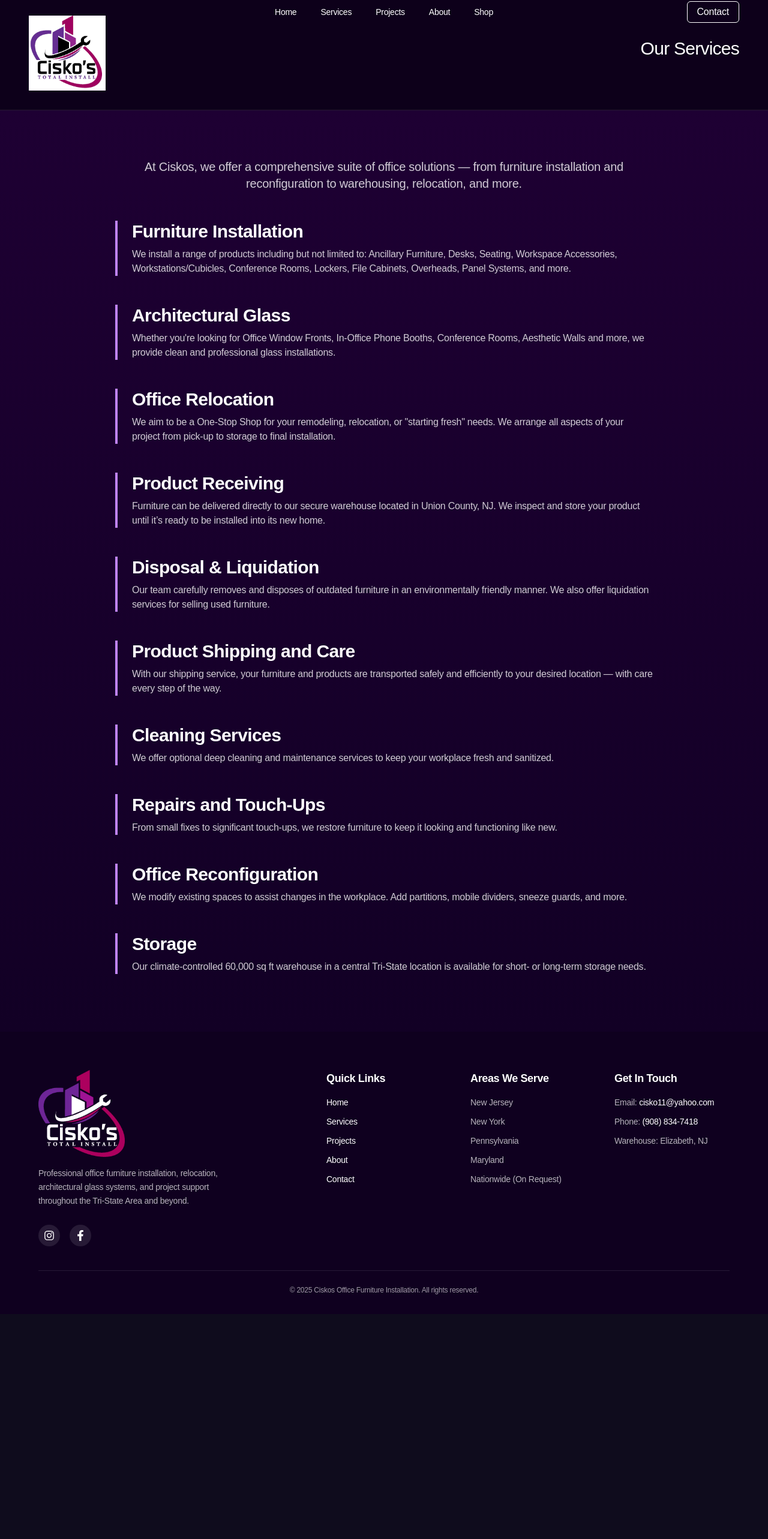
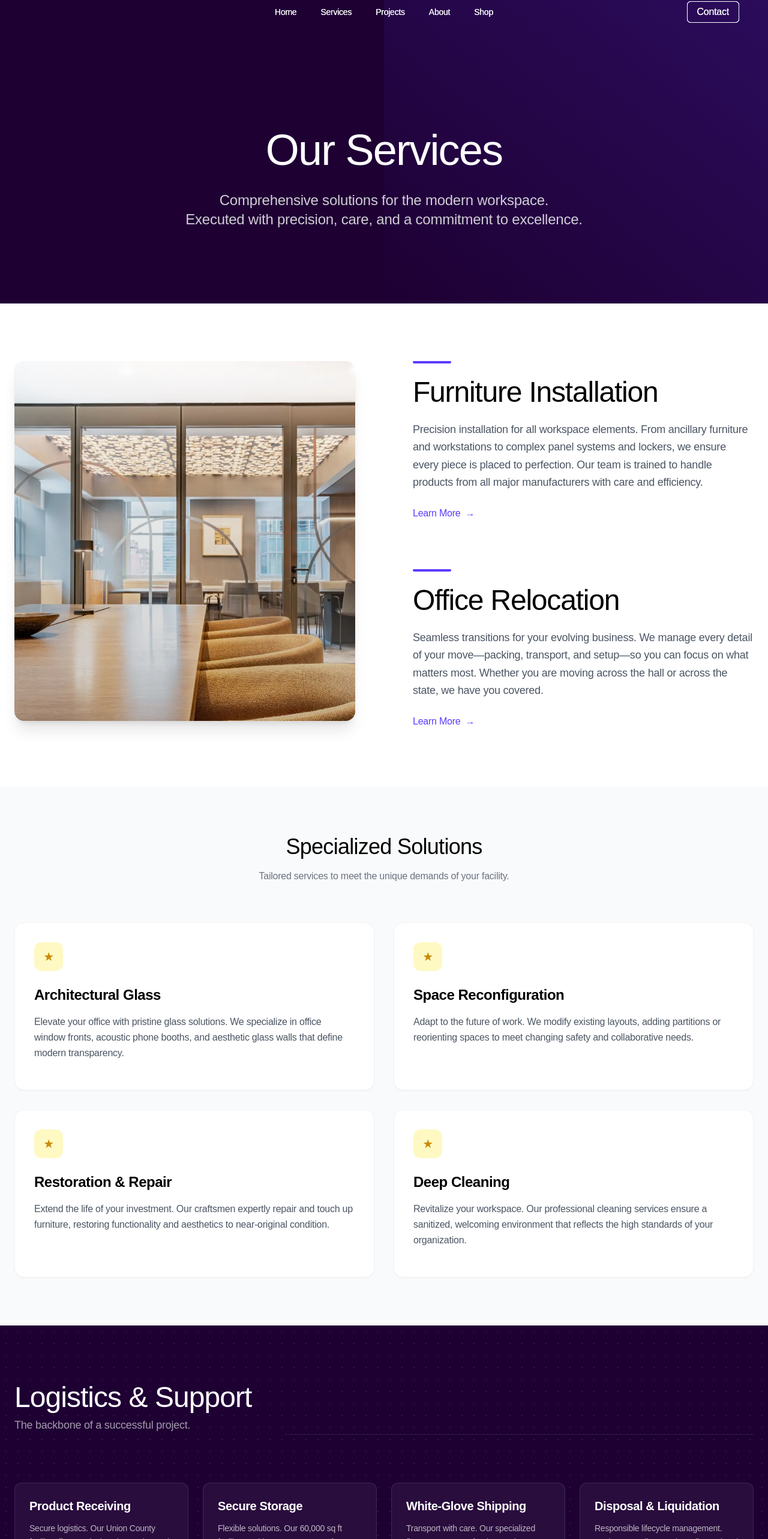
Before and after one commit to fctico11/ciskos, a React (Vite) app: page /services in a window 1280 px wide. Shown: the part 6-2572 px from the top of the page at 60% size. Before the commit the page ends 2197 px from the top, so only its background shows below. Built offline with nearby package versions, Linux system fonts and the light colour scheme; a web font is replaced by a local one.

Commit message:
updates to services

```diff
--- a/src/pages/Services.jsx
+++ b/src/pages/Services.jsx
@@ -1,57 +1,81 @@
-import { useEffect } from 'react';
+import { useEffect, useRef, useState } from 'react';
 import { Helmet } from 'react-helmet-async';
-import { Link } from 'react-router-dom';
-import logo from '../assets/ciskologo.webp';
+import Header from '../components/Header';
+import Cta from '../components/Cta';
+import coolshot from '../assets/projects/tma/coolshot.webp';
 
+// --- Data ---
 
-const services = [
-  {
-    title: 'Furniture Installation',
-    description:
-      'We install a range of products including but not limited to: Ancillary Furniture, Desks, Seating, Workspace Accessories, Workstations/Cubicles, Conference Rooms, Lockers, File Cabinets, Overheads, Panel Systems, and more.',
-  },
+const specializedServices = [
   {
     title: 'Architectural Glass',
     description:
-      "Whether you're looking for Office Window Fronts, In-Office Phone Booths, Conference Rooms, Aesthetic Walls and more, we provide clean and professional glass installations.",
+      'Elevate your office with pristine glass solutions. We specialize in office window fronts, acoustic phone booths, and aesthetic glass walls that define modern transparency.',
   },
   {
-    title: 'Office Relocation',
+    title: 'Space Reconfiguration',
     description:
-      'We aim to be a One-Stop Shop for your remodeling, relocation, or "starting fresh" needs. We arrange all aspects of your project from pick-up to storage to final installation.',
+      'Adapt to the future of work. We modify existing layouts, adding partitions or reorienting spaces to meet changing safety and collaborative needs.',
   },
   {
+    title: 'Restoration & Repair',
+    description:
+      'Extend the life of your investment. Our craftsmen expertly repair and touch up furniture, restoring functionality and aesthetics to near-original condition.',
+  },
+  {
+    title: 'Deep Cleaning',
+    description:
+      'Revitalize your workspace. Our professional cleaning services ensure a sanitized, welcoming environment that reflects the high standards of your organization.',
+  },
+];
+
+const logisticsServices = [
+  {
     title: 'Product Receiving',
-    description:
-      'Furniture can be delivered directly to our secure warehouse located in Union County, NJ. We inspect and store your product until it’s ready to be installed into its new home.',
+    description: 'Secure logistics. Our Union County facility offers meticulous inspection and climate-controlled storage.',
+  },
+  {
+    title: 'Secure Storage',
+    description: 'Flexible solutions. Our 60,000 sq ft facility provides secure storage for short-term projects and long-term assets.',
+  },
+  {
+    title: 'White-Glove Shipping',
+    description: 'Transport with care. Our specialized fleet ensures your furniture arrives safely and on time.',
   },
   {
     title: 'Disposal & Liquidation',
-    description:
-      'Our team carefully removes and disposes of outdated furniture in an environmentally friendly manner. We also offer liquidation services for selling used furniture.',
-  },
-  {
-    title: 'Product Shipping and Care',
-    description:
-      'With our shipping service, your furniture and products are transported safely and efficiently to your desired location — with care every step of the way.',
-  },
-  {
-    title: 'Cleaning Services',
-    description: 'We offer optional deep cleaning and maintenance services to keep your workplace fresh and sanitized.',
-  },
-  {
-    title: 'Repairs and Touch-Ups',
-    description: 'From small fixes to significant touch-ups, we restore furniture to keep it looking and functioning like new.',
-  },
-  {
-    title: 'Office Reconfiguration',
-    description: 'We modify existing spaces to assist changes in the workplace. Add partitions, mobile dividers, sneeze guards, and more.',
-  },
-  {
-    title: 'Storage',
-    description: 'Our climate-controlled 60,000 sq ft warehouse in a central Tri-State location is available for short- or long-term storage needs.',
+    description: 'Responsible lifecycle management. Environmentally conscious disposal and value recovery services.',
   },
 ];
+
+// --- Components ---
+
+const FadeInSection = ({ children, className = '', delay = 0 }) => {
+  const [isVisible, setIsVisible] = useState(false);
+  const domRef = useRef();
+
+  useEffect(() => {
+    const observer = new IntersectionObserver(entries => {
+      entries.forEach(entry => setIsVisible(entry.isIntersecting));
+    });
+    const currentRef = domRef.current;
+    if (currentRef) observer.observe(currentRef);
+    return () => {
+      if (currentRef) observer.unobserve(currentRef);
+    };
+  }, []);
+
+  return (
+    <div
+      ref={domRef}
+      className={`transition-all duration-1000 ease-out transform ${isVisible ? 'opacity-100 translate-y-0' : 'opacity-0 translate-y-10'
+        } ${className}`}
+      style={{ transitionDelay: `${delay}ms` }}
+    >
+      {children}
+    </div>
+  );
+};
 
 export default function ServicesPage() {
   useEffect(() => {
@@ -61,41 +85,160 @@ export default function ServicesPage() {
   return (
     <>
       <Helmet>
-        <title>Our Services | Ciskos</title>
+        <title>Services | Ciskos</title>
         <meta
           name="description"
-          content="Explore the full range of office furniture services provided by Ciskos: installation, glass systems, relocation, shipping, storage, and more."
+          content="Experience the Ciskos standard. Comprehensive office solutions including installation, logistics, and architectural glass, delivered with precision."
         />
       </Helmet>
 
-      {/* Header */}
-      <header className="w-full py-8 px-6 md:px-12 bg-[#0d001a] flex justify-between items-center border-b border-white/10">
-        <Link to="/">
-          <img src={logo} alt="Ciskos Logo" className="w-28 md:w-32" />
-        </Link>
-        <h1 className="text-white text-2xl md:text-3xl font-light tracking-tight">Our Services</h1>
-      </header>
+      <div className="min-h-screen bg-white text-black overflow-x-hidden">
+        <Header />
 
-      {/* Services Description Section */}
-      <main className="w-full bg-gradient-to-b from-[#1e0033] to-[#120025] py-20 px-6 md:px-16 text-white">
-        <div className="max-w-4xl mx-auto space-y-12">
-          <p className="text-lg md:text-xl text-white/80 text-center mb-8">
-            At Ciskos, we offer a comprehensive suite of office solutions — from furniture installation and reconfiguration to warehousing, relocation, and more.
+        {/* --- Hero Section --- */}
+        {/* Increased top padding to create space between header and text */}
+        <section className="w-full bg-[#1e0033] text-white pt-[220px] pb-[100px] px-6 relative overflow-hidden">
+          {/* Abstract Background Shape */}
+          <div className="absolute top-0 right-0 w-1/2 h-full bg-gradient-to-bl from-[#5e3aff]/20 to-transparent pointer-events-none" />
+
+          <div className="max-w-5xl mx-auto text-center relative z-10">
+            <h1 className="text-5xl md:text-7xl font-light mb-8 tracking-tight animate-fade-in">
+              Our Services
+            </h1>
+            <p className="text-white/80 text-xl md:text-2xl leading-relaxed max-w-3xl mx-auto font-light animate-slide-up delay-200">
+              Comprehensive solutions for the modern workspace. <br className="hidden md:block" />
+              Executed with precision, care, and a commitment to excellence.
             </p>
+          </div>
+        </section>
 
-          {services.map((service, idx) => (
-            <div key={idx} className="border-l-4 border-purple-400 pl-6">
-              <h3 className="text-2xl md:text-3xl font-semibold mb-2 text-white">
+        {/* --- Section 1: Core Services (Custom Layout) --- */}
+        <section className="w-full py-24 px-6">
+          <div className="max-w-7xl mx-auto">
+            <div className="flex flex-col md:flex-row gap-12 md:gap-24">
+
+              {/* Left Column: Image (Desktop) / Bottom (Mobile) */}
+              {/* On mobile, this comes LAST (order-3). On desktop, it's FIRST (default/order-1) */}
+              <div className="w-full md:w-1/2 order-3 md:order-1">
+                {/* Removed FadeInSection to ensure visibility */}
+                <div className="sticky top-32">
+                  <div className="aspect-[3/4] md:aspect-auto md:h-[600px] bg-gray-100 rounded-2xl shadow-xl relative overflow-hidden group">
+                    <img
+                      src={coolshot}
+                      alt="Office Environment"
+                      className="absolute inset-0 w-full h-full object-cover transition-transform duration-1000 group-hover:scale-105"
+                    />
+                    <div className="absolute inset-0 bg-gradient-to-t from-black/20 to-transparent" />
+                  </div>
+                </div>
+              </div>
+
+              {/* Right Column: Text Blocks */}
+              <div className="w-full md:w-1/2 flex flex-col gap-20 order-1 md:order-2">
+
+                {/* Block 1: Furniture Installation */}
+                <FadeInSection>
+                  <div className="space-y-6">
+                    <div className="w-16 h-1 bg-[#5e3aff] rounded-full mb-6" />
+                    <h2 className="text-4xl md:text-5xl font-light text-black tracking-tight">
+                      Furniture Installation
+                    </h2>
+                    <p className="text-lg text-gray-600 leading-relaxed">
+                      Precision installation for all workspace elements. From ancillary furniture and workstations to complex panel systems and lockers, we ensure every piece is placed to perfection. Our team is trained to handle products from all major manufacturers with care and efficiency.
+                    </p>
+                    <button className="text-[#5e3aff] font-medium hover:text-[#4a2bc2] transition-colors flex items-center gap-2 group">
+                      Learn More <span className="group-hover:translate-x-1 transition-transform">→</span>
+                    </button>
+                  </div>
+                </FadeInSection>
+
+                {/* Block 2: Office Relocation */}
+                <FadeInSection delay={200}>
+                  <div className="space-y-6">
+                    <div className="w-16 h-1 bg-[#5e3aff] rounded-full mb-6" />
+                    <h2 className="text-4xl md:text-5xl font-light text-black tracking-tight">
+                      Office Relocation
+                    </h2>
+                    <p className="text-lg text-gray-600 leading-relaxed">
+                      Seamless transitions for your evolving business. We manage every detail of your move—packing, transport, and setup—so you can focus on what matters most. Whether you are moving across the hall or across the state, we have you covered.
+                    </p>
+                    <button className="text-[#5e3aff] font-medium hover:text-[#4a2bc2] transition-colors flex items-center gap-2 group">
+                      Learn More <span className="group-hover:translate-x-1 transition-transform">→</span>
+                    </button>
+                  </div>
+                </FadeInSection>
+
+              </div>
+            </div>
+          </div>
+        </section>
+
+        {/* --- Section 2: Specialized Solutions (Grid) --- */}
+        <section className="w-full py-20 px-6 bg-gray-50">
+          <div className="max-w-7xl mx-auto">
+            <FadeInSection>
+              <div className="text-center mb-16">
+                <h2 className="text-3xl md:text-4xl text-black font-light mb-4">Specialized Solutions</h2>
+                <p className="text-gray-500 max-w-2xl mx-auto">Tailored services to meet the unique demands of your facility.</p>
+              </div>
+            </FadeInSection>
+
+            <div className="grid grid-cols-1 md:grid-cols-2 gap-8">
+              {specializedServices.map((service, idx) => (
+                <FadeInSection key={idx} delay={idx * 100}>
+                  <div className="group bg-white p-8 rounded-2xl shadow-sm hover:shadow-xl transition-all duration-300 border border-gray-100 hover:border-[#5e3aff]/20 h-full flex flex-col">
+                    <div className="w-12 h-12 bg-yellow-100 rounded-xl mb-6 flex items-center justify-center text-yellow-600">
+                      {/* Icon Placeholder */}
+                      <span className="text-xl">★</span>
+                    </div>
+                    <h3 className="text-2xl font-semibold mb-4 text-black group-hover:text-[#5e3aff] transition-colors">
                       {service.title}
                     </h3>
-              <p className="text-white/80 text-sm md:text-base leading-relaxed">
+                    <p className="text-gray-600 leading-relaxed flex-grow">
                       {service.description}
                     </p>
                   </div>
+                </FadeInSection>
               ))}
             </div>
-      </main>
+          </div>
+        </section>
 
+        {/* --- Section 3: Logistics & Support (Dark) --- */}
+        <section className="w-full py-24 px-6 bg-[#1e0033] text-white relative overflow-hidden">
+          {/* Background Pattern */}
+          <div className="absolute inset-0 opacity-10 bg-[radial-gradient(#ffffff_1px,transparent_1px)] [background-size:20px_20px]" />
+
+          <div className="max-w-7xl mx-auto relative z-10">
+            <FadeInSection>
+              <div className="flex flex-col md:flex-row justify-between items-end mb-16 gap-6">
+                <div>
+                  <h2 className="text-3xl md:text-5xl font-light mb-2">Logistics & Support</h2>
+                  <p className="text-white/60 text-lg">The backbone of a successful project.</p>
+                </div>
+                <div className="h-[1px] flex-grow bg-white/10 ml-8 hidden md:block mb-4" />
+              </div>
+            </FadeInSection>
+
+            <div className="grid grid-cols-1 md:grid-cols-2 lg:grid-cols-4 gap-6">
+              {logisticsServices.map((service, idx) => (
+                <FadeInSection key={idx} delay={idx * 100}>
+                  <div className="bg-white/5 backdrop-blur-sm p-6 rounded-xl border border-white/10 hover:bg-white/10 transition-colors duration-300 h-full">
+                    <h3 className="text-xl font-semibold mb-3 text-white">
+                      {service.title}
+                    </h3>
+                    <p className="text-white/70 text-sm leading-relaxed">
+                      {service.description}
+                    </p>
+                  </div>
+                </FadeInSection>
+              ))}
+            </div>
+          </div>
+        </section>
+
+        <Cta />
+      </div>
     </>
   );
 }
```
Lines whose indentation alone changed are shown as unchanged.
